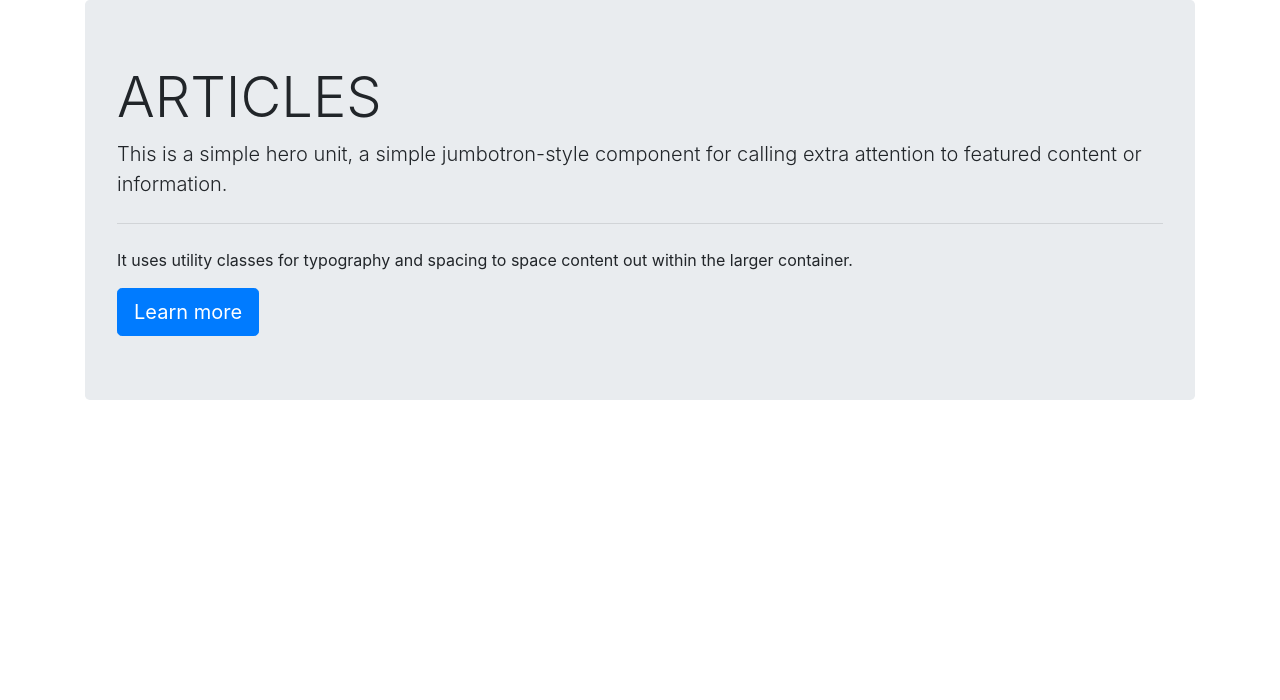
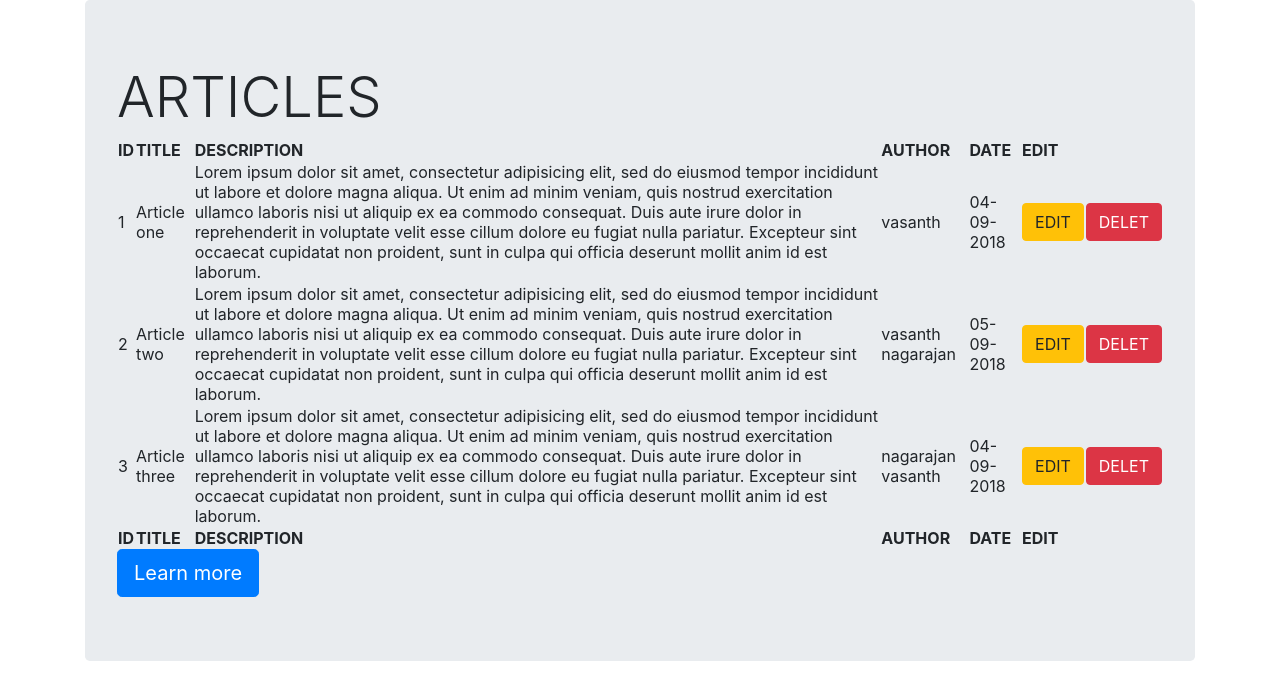
Before and after one commit to TaeKyoungKim/flask_userlists, a Flask app: page /articles in a window 1280 px wide. Shown: the part 56-756 px from the top of the page. Run offline with Flask 2, Linux system fonts and the light colour scheme.

Commit message:
articles.html

```diff
--- a/app.py
+++ b/app.py
@@ -1,4 +1,5 @@
 from flask import Flask , render_template
+from data import Articles
 
 app = Flask(__name__)
 app.debug = True
@@ -14,6 +15,9 @@ def about():
 
 @app.route('/articles', methods=['GET' , 'POST'])
 def articles():
-    return render_template("articles.html")
+    articles = Articles()
+    return render_template("articles.html" , articles = articles )
+
+
 if __name__ == '__main__':
     app.run(port=5000)
--- /dev/null
+++ b/data.py
@@ -0,0 +1,9 @@
+def Articles():
+    articles = [  {  'id': 1,  'title':'Article one',  'body':'Lorem ipsum dolor sit amet, consectetur adipisicing elit, sed do eiusmod tempor incididunt ut labore et dolore magna aliqua. Ut enim ad minim veniam, quis nostrud exercitation ullamco laboris nisi ut aliquip ex ea commodo consequat. Duis aute irure dolor in reprehenderit in voluptate velit esse cillum dolore eu fugiat nulla pariatur. Excepteur sint occaecat cupidatat non proident, sunt in culpa qui officia deserunt mollit anim id est laborum.',  'author':'vasanth',  'create_date':'04-09-2018',  },
+ {  'id': 2,  'title':'Article two',  'body':'Lorem ipsum dolor sit amet, consectetur adipisicing elit, sed do eiusmod tempor incididunt ut labore et dolore magna aliqua. Ut enim ad minim veniam, quis nostrud exercitation ullamco laboris nisi ut aliquip ex ea commodo consequat. Duis aute irure dolor in reprehenderit  in voluptate velit esse cillum dolore eu fugiat nulla pariatur. Excepteur sint occaecat cupidatat non proident, sunt in culpa qui officia deserunt mollit anim id est laborum.',  'author':'vasanth nagarajan',  'create_date':'05-09-2018',  },
+{  'id': 3,  'title':'Article three',  'body':'Lorem ipsum dolor sit amet, consectetur adipisicing elit, sed do eiusmod tempor incididunt ut labore et dolore magna aliqua. Ut enim ad minim veniam, quis nostrud exercitation ullamco laboris nisi ut aliquip ex ea commodo consequat. Duis aute irure dolor in reprehenderit in voluptate velit esse cillum dolore eu fugiat nulla pariatur. Excepteur sint occaecat cupidatat non proident, sunt in culpa qui officia deserunt mollit anim id est laborum.',  'author':'nagarajan vasanth',  'create_date':'04-09-2018',  } ]
+    return articles
+
+
+# data = Articles()
+# print(data[0]['title'])
--- a/templates/articles.html
+++ b/templates/articles.html
@@ -3,9 +3,45 @@
     {% block body %}
     <div class="jumbotron">
         <h1 class="display-4">ARTICLES</h1>
-        <p class="lead">This is a simple hero unit, a simple jumbotron-style component for calling extra attention to featured content or information.</p>
-        <hr class="my-4">
-        <p>It uses utility classes for typography and spacing to space content out within the larger container.</p>
+        <table>
+          <thead>
+
+
+                  <th>ID</th>
+                  <th>TITLE</th>
+                  <th>DESCRIPTION</th>
+                  <th>AUTHOR</th>
+                  <th>DATE</th>
+                  <th>EDIT</th>
+              </tr>
+          </thead>
+          <tbody>
+            {% for article in articles %}
+            <tr>
+              <td>{{article['id']}}</td>
+              <td>{{article['title']}}</td>
+              <td>{{article['body']}}</td>
+              <td>{{article['author']}}</td>
+              <td>{{article['create_date']}}</td>
+              <td><a class="btn btn-warning " href="#" role="button">EDIT</a></td>
+              <td><a class="btn btn-danger " href="#" role="button">DELET</a></td>
+
+            </tr>
+            {% endfor %}
+
+          </tbody>
+          <tfoot>
+              <tr>
+                <th>ID</th>
+                <th>TITLE</th>
+                <th>DESCRIPTION</th>
+                <th>AUTHOR</th>
+                <th>DATE</th>
+                <th>EDIT</th>
+              </tr>
+          </tfoot>
+    </table>
+
         <a class="btn btn-primary btn-lg" href="#" role="button">Learn more</a>
       </div>
     {% endblock %}
```
